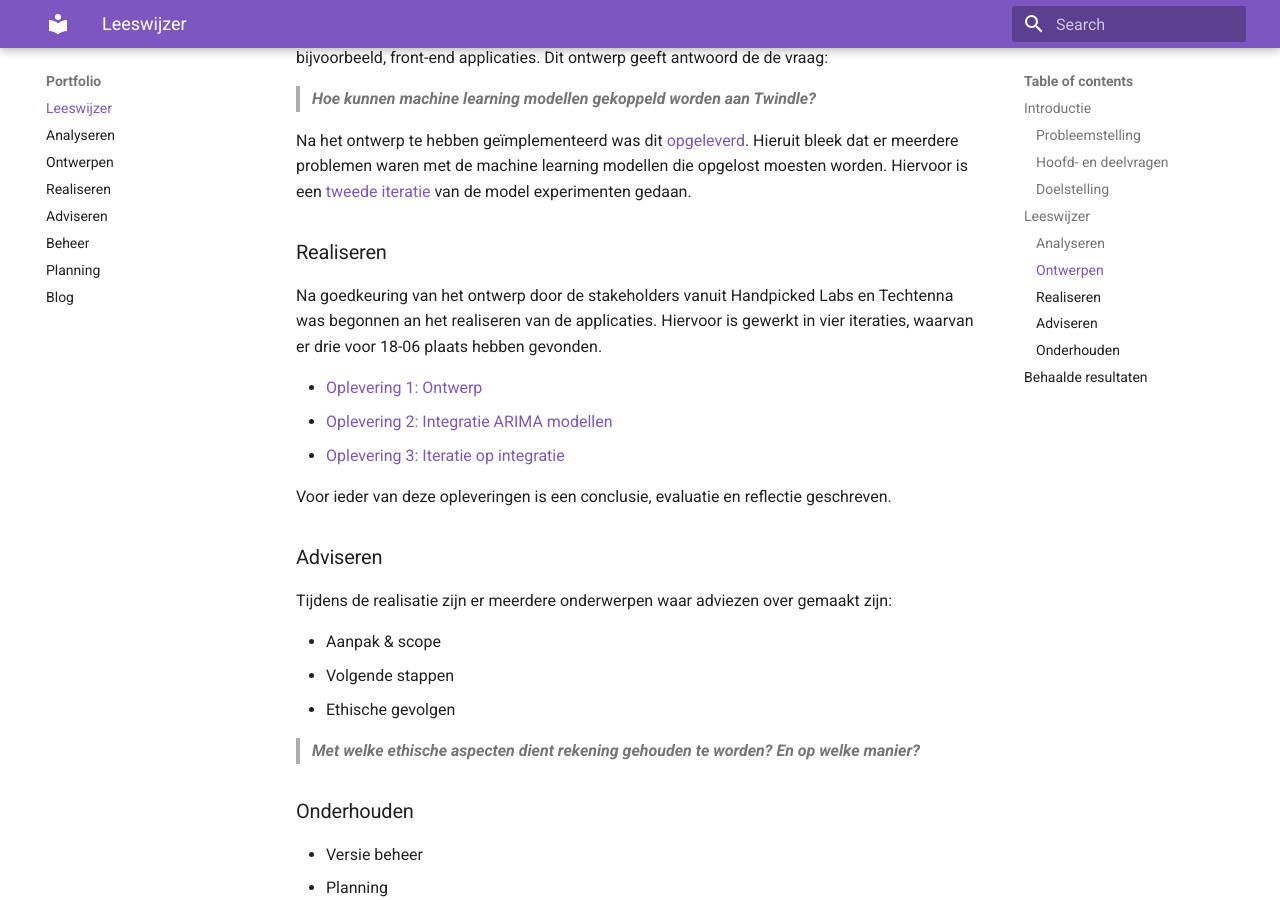
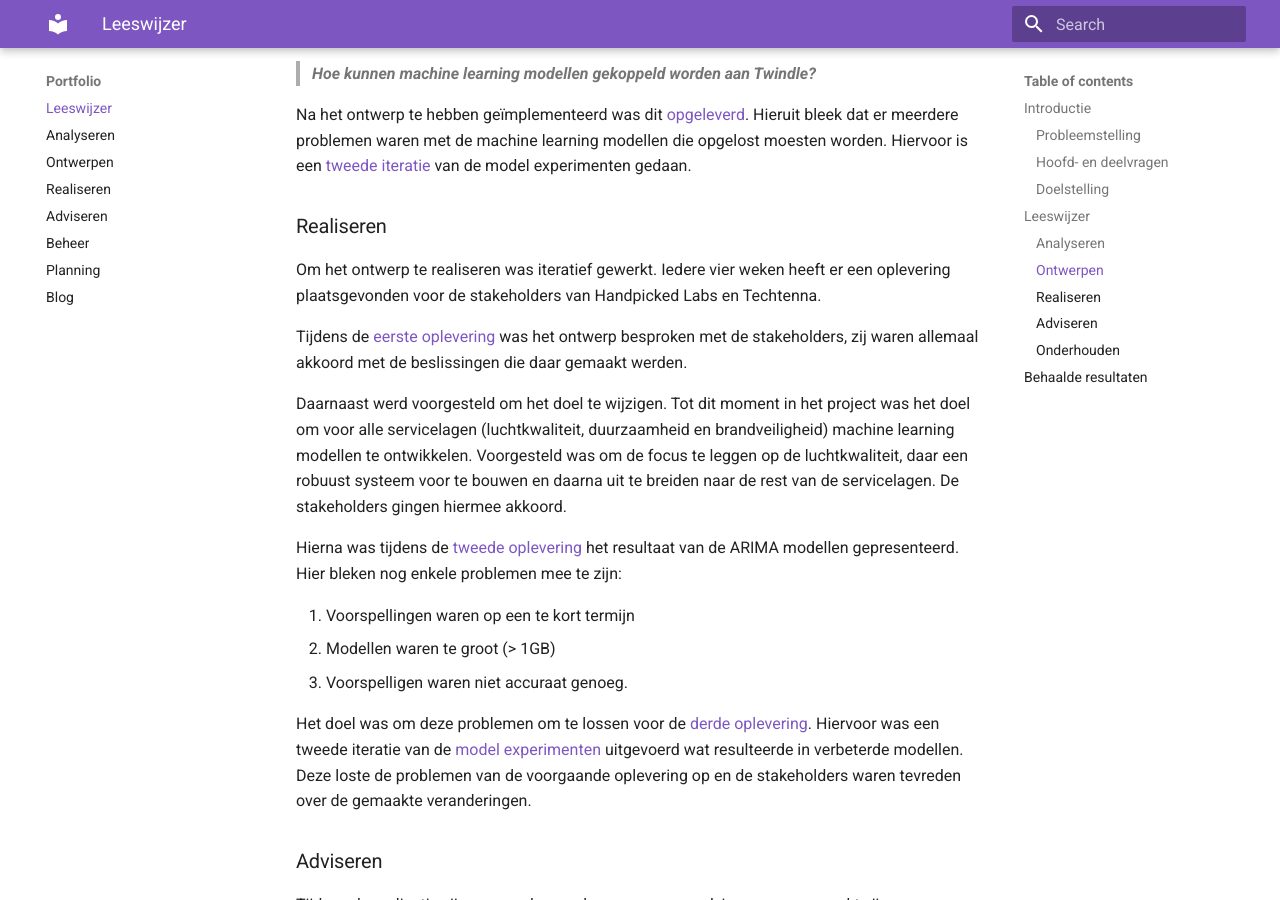
Before and after one commit to kpapijnenburg/portfolio, an MkDocs documentation site: the page built from docs/index.md, in a window 1280 px wide and 900 px high, scrolled down 2481 px. Built offline with MkDocs 1.6.1 and Material for MkDocs 9.7.7, drawn with Linux system fonts in a browser that asks for light colours; some of the changed text lies outside the part shown.

Commit message:
Updated leeswijzer

```diff
--- a/docs/index.md
+++ b/docs/index.md
@@ -19,7 +19,7 @@ Om het onderzoek te structureren is er een hoofdvraag en meerdere deelvragen opg
 > **_Hoe kan Twindle uitgebreidt worden om een hoge luchtkwaliteit in ruimten te garanderen?_**
 
 **Deelvragen** <br>
-Onderstaand zijn de deelvragen opgesomd. In het projectplan is een overzicht[^1] te vinden waarin wordt toegelicht welke onderzoeksmethoden gebruikt zullen worden om de vraag te beantwoorden.
+Onderstaand zijn de deelvragen opgesomd. In het projectplan is een overzicht[^1] te vinden waarin wordt toegelicht welke onderzoeksmethoden gebruikt zijn om de vraag te beantwoorden.
 
 - Wie zijn de gebruikers van Twindle?
 - Welke data is benodigd om luchtkwaliteit te voorspellen
@@ -43,7 +43,7 @@ Voordat begonnen was aan het ontwikkelen van het product was het belangrijk om t
 
 > **_Wie zijn de gebruikers van Twindle?_**
 
-In dit onderdeel van het portfolio zal deze vraag beantwoord worden door middel van een [stakeholders analyse](analyseren.md#stakeholders-analyse). Hierna is verder onderzocht wat de behoeften van deze stakeholders zijn door gebruik te maken van [story mapping technieken](analyseren.md#story-mapping).
+Door middel van een [stakeholders analyse](analyseren.md#stakeholders-analyse) is deze vraag beantwoord. Hierna is verder onderzocht wat de behoeften van deze stakeholders waren door gebruik te maken van [story mapping technieken](analyseren.md#story-mapping).
 
 Daarnaast werd er geanalyseerd welke data de Twindle applicatie tot nu toe heeft verzameld in een [exploratory data analyse](analyseren.md#exploratory-data-analyse). De resultaten van deze analyses zijn verwerkt in requirements. Deze zijn opgesplitst in de volgende categorieën:
 
@@ -71,13 +71,19 @@ Na het ontwerp te hebben geïmplementeerd was dit [opgeleverd](realiseren.md#opl
 
 ### Realiseren <br>
 
-Na goedkeuring van het ontwerp door de stakeholders vanuit Handpicked Labs en Techtenna was begonnen an het realiseren van de applicaties. Hiervoor is gewerkt in vier iteraties, waarvan er drie voor 18-06 plaats hebben gevonden.
+Om het ontwerp te realiseren was iteratief gewerkt. Iedere vier weken heeft er een oplevering plaatsgevonden voor de stakeholders van Handpicked Labs en Techtenna.
 
-- [Oplevering 1: Ontwerp](realiseren.md#oplevering-1-ontwerp)
-- [Oplevering 2: Integratie ARIMA modellen](realiseren.md#oplevering-2-integratie-arima-modellen)
-- [Oplevering 3: Iteratie op integratie](realiseren.md#oplevering-3-iteratie-op-integratie)
+Tijdens de [eerste oplevering](realiseren.md#oplevering-1-ontwerp) was het ontwerp besproken met de stakeholders, zij waren allemaal akkoord met de beslissingen die daar gemaakt werden.
 
-Voor ieder van deze opleveringen is een conclusie, evaluatie en reflectie geschreven.
+Daarnaast werd voorgesteld om het doel te wijzigen. Tot dit moment in het project was het doel om voor alle servicelagen (luchtkwaliteit, duurzaamheid en brandveiligheid) machine learning modellen te ontwikkelen. Voorgesteld was om de focus te leggen op de luchtkwaliteit, daar een robuust systeem voor te bouwen en daarna uit te breiden naar de rest van de servicelagen. De stakeholders gingen hiermee akkoord.
+
+Hierna was tijdens de [tweede oplevering](realiseren.md#oplevering-2-integratie-arima-modellen) het resultaat van de ARIMA modellen gepresenteerd. Hier bleken nog enkele problemen mee te zijn:
+
+1. Voorspellingen waren op een te kort termijn
+2. Modellen waren te groot (> 1GB)
+3. Voorspelligen waren niet accuraat genoeg.
+
+Het doel was om deze problemen om te lossen voor de [derde oplevering](realiseren.md#oplevering-3-iteratie-op-integratie). Hiervoor was een tweede iteratie van de [model experimenten](ontwerpen.md#model-experimenten-versie-2) uitgevoerd wat resulteerde in verbeterde modellen. Deze loste de problemen van de voorgaande oplevering op en de stakeholders waren tevreden over de gemaakte veranderingen.
 
 ### Adviseren <br>
 
```
